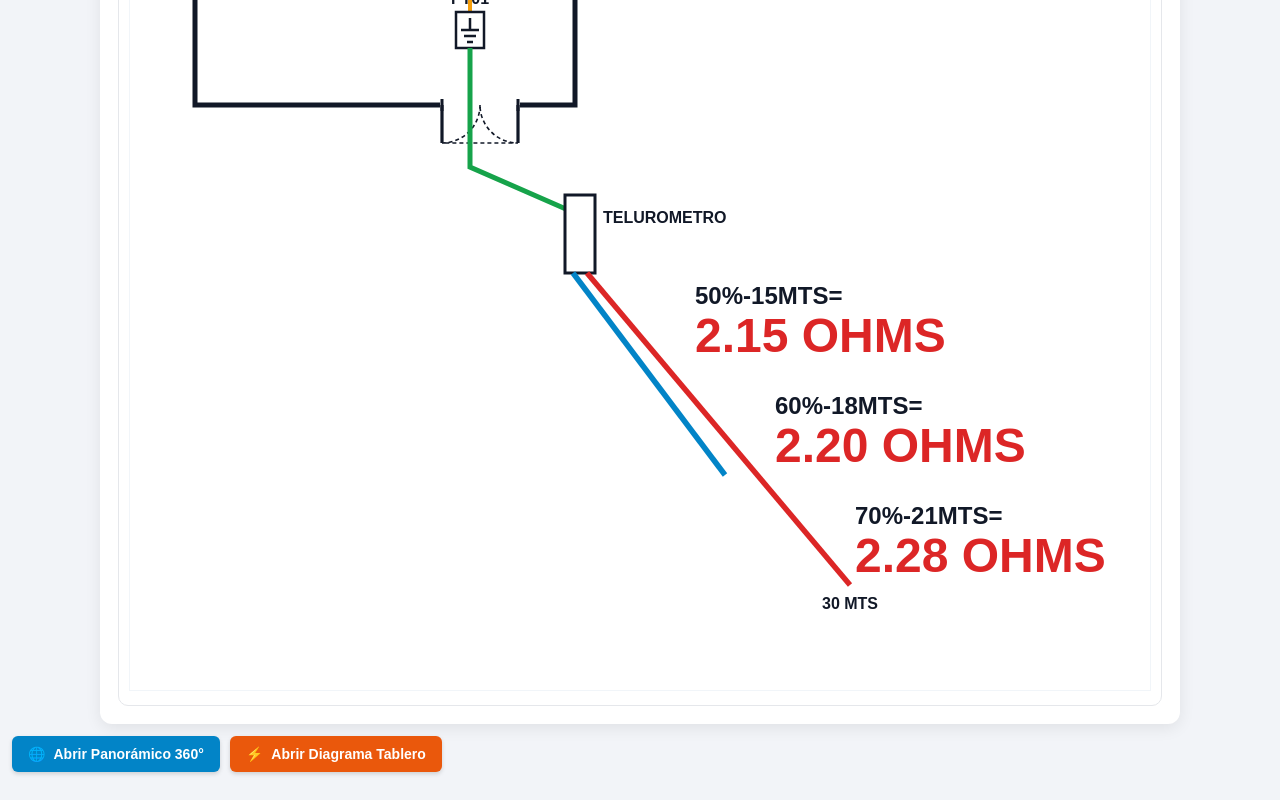
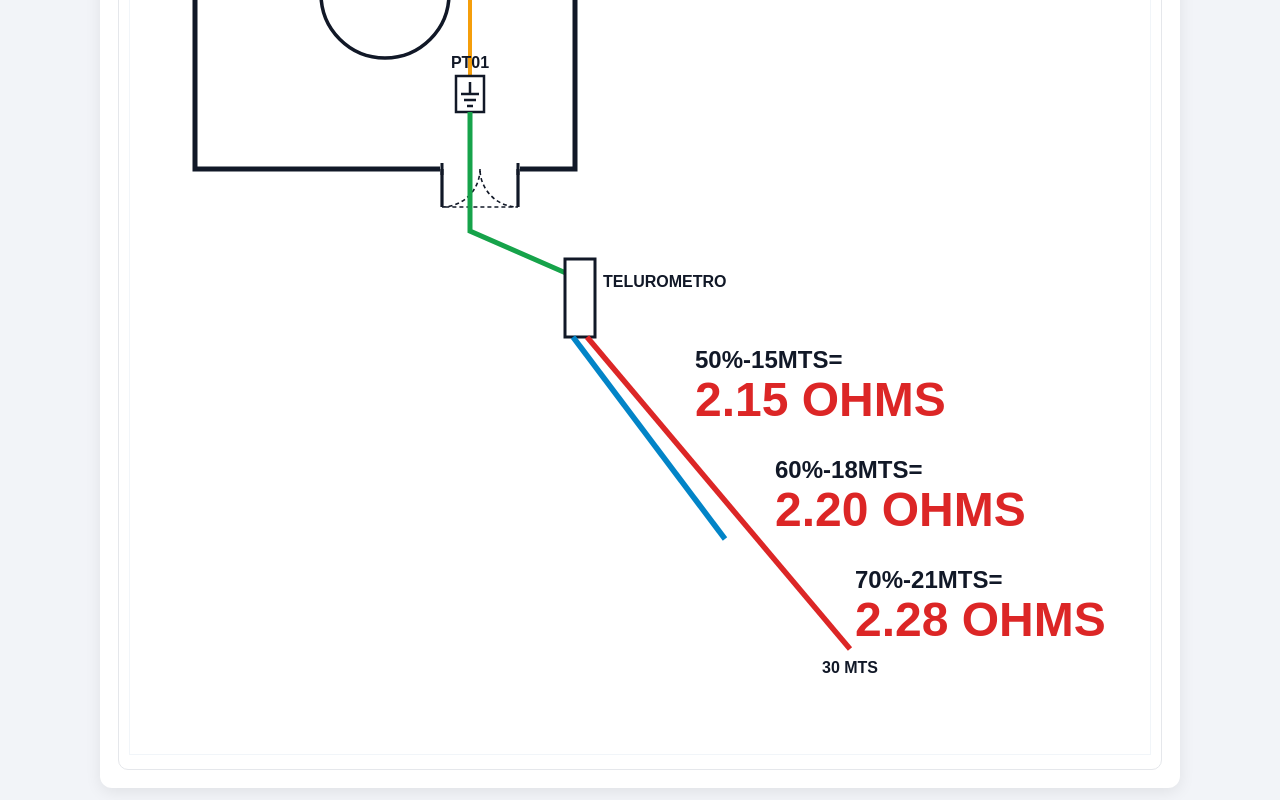
Before and after one commit to anthonyalvaroc-svg/DIAGRAMA-FINAL-ATP, a plain HTML site: page index.html in a window 1280 px wide. Shown: the part 825-1625 px from the top of the page. Drawn offline with nearby package versions, Linux system fonts and the light colour scheme.

Commit message:
Add files via upload

```diff
--- a/index.html
+++ b/index.html
@@ -16,8 +16,8 @@
     <header class="app-header">
       <div class="header-row">
         <div>
-          <h1>Generador de Esquemas Técnicos</h1>
-          <p class="sub">Completa los datos técnicos o importa desde tus fotos/Excel y descarga cada plano en PNG.</p>
+           <h1 class="main-title">GENERADOR DIAGRAMAS ATP</h1>
+            <p class="main-subtitle">Completa los datos técnicos o importa desde tus fotos/Excel y descarga cada plano en PNG</p>
         </div>
         <div class="header-actions-top">
           <button type="button" id="btnNuevoSitioConBase" class="btn-action btn-ghost">Nuevo Sitio (Usar Plantilla)</button>
@@ -492,23 +492,3 @@ RRU 1	27.80	IZQ"></textarea>
   <script src="app.js" defer></script>
 </body>
 </html>
-<!-- Barra de Herramientas Externas -->
-<div style="display: flex; flex-wrap: wrap; gap: 10px; margin: 12px 0;">
-
-  <!-- Botón 1: Panorámico 360° -->
-  <a href="https://anthonyalvaroc-svg.github.io/PANORAMICO360/"
-     target="_blank"
-     rel="noopener noreferrer"
-     style="display: inline-flex; align-items: center; gap: 8px; padding: 10px 16px; background-color: #0284c7; color: #ffffff; text-decoration: none; font-family: sans-serif; font-weight: 600; font-size: 14px; border-radius: 6px; box-shadow: 0 2px 4px rgba(0,0,0,0.15); transition: background-color 0.2s;">
-    <span>🌐</span> Abrir Panorámico 360°
-  </a>
-
-  <!-- Botón 2: Diagrama Unifilar -->
-  <a href="https://anthonyalvaroc-svg.github.io/DIAGRAMA-TABLERO-V2/"
-     target="_blank"
-     rel="noopener noreferrer"
-     style="display: inline-flex; align-items: center; gap: 8px; padding: 10px 16px; background-color: #ea580c; color: #ffffff; text-decoration: none; font-family: sans-serif; font-weight: 600; font-size: 14px; border-radius: 6px; box-shadow: 0 2px 4px rgba(0,0,0,0.15); transition: background-color 0.2s;">
-    <span>⚡</span> Abrir Diagrama Tablero
-  </a>
-
-</div>
```
Also changed, not shown: styles.css (line endings or trailing spaces).
